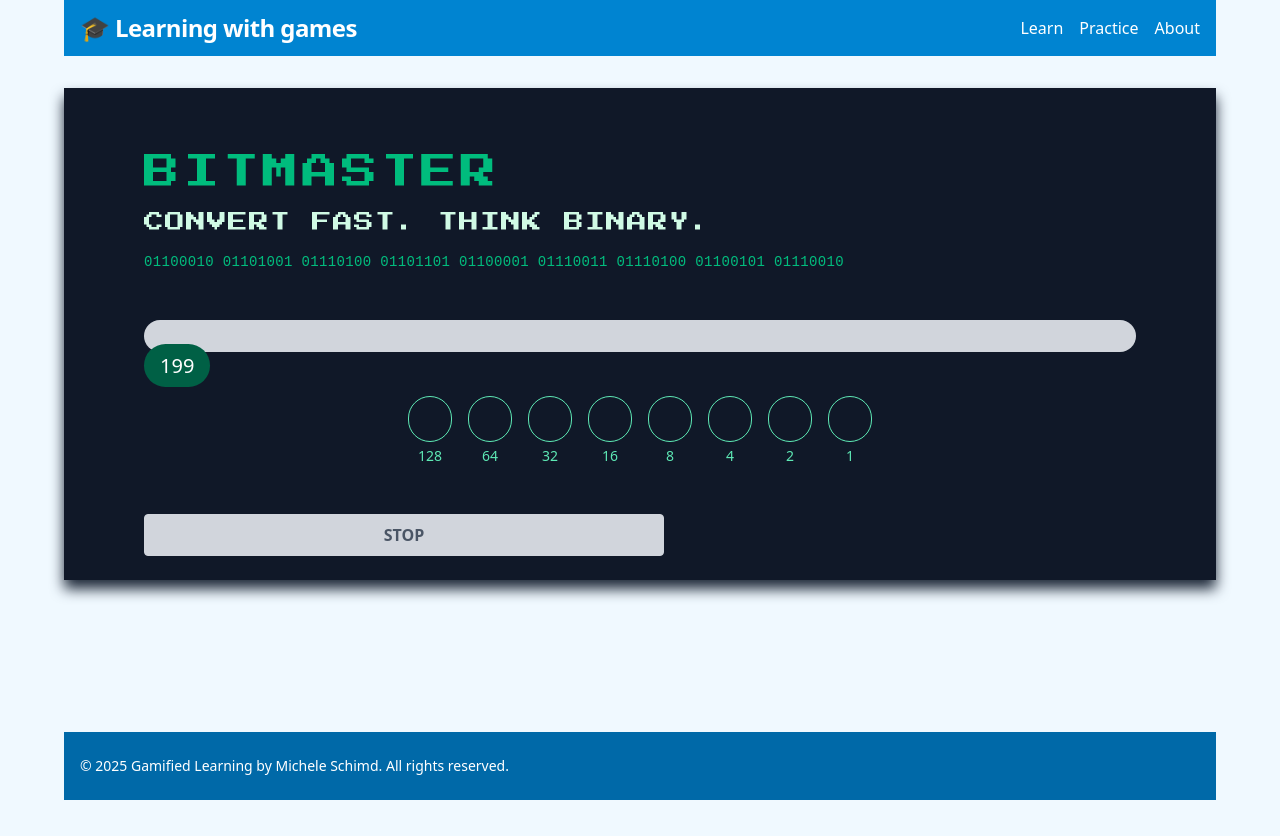
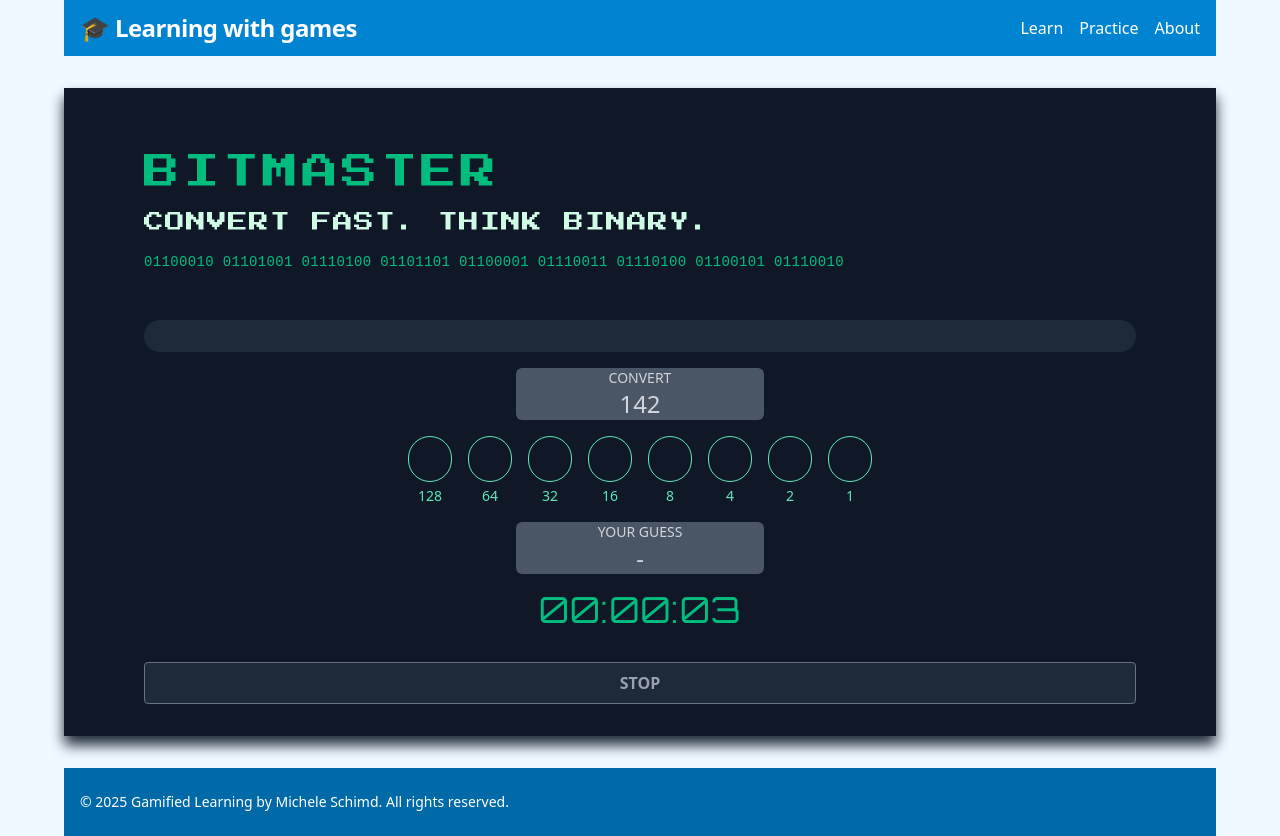
Before and after one commit to ProfSchimd/gamified-learning, a Next.js app in the folder gamified-learning/: page /games/bit-master in a window 1280 px wide. Both pictures are taken after a click on the button "GO!". Before the commit the page ends 800 px from the top, so only its background shows below. Built offline with nearby package versions, Linux system fonts and the light colour scheme.

Commit message:
Added more functionality to BitMaster.
BitMaster now shows elapsed time and the history of played games at the
end of every game (still in-progress).

Improved the visualization of number to convert and current guess.

```diff
--- a/gamified-learning/src/app/games/bit-master/page.jsx
+++ b/gamified-learning/src/app/games/bit-master/page.jsx
@@ -7,11 +7,15 @@ import BitMasterLogo from "./title";
 import { Levels, DifficultySelector } from "@/components/levels";
 import Progress from "@/components/progress";
 
+const STYLES = {
+    neutralColorButtonFull: "w-full my-4 px-4 py-2 border border-gray-500 rounded font-semibold bg-gray-800 text-gray-400 hover:bg-gray-700",
+};
+
 export default function BitMaster() {
     return (
         <div className="px-20 py-4 bg-gray-900 drop-shadow-xl drop-shadow-gray-800" >
             <BitMasterLogo />
-            <BitMasterUI></BitMasterUI>
+            <BitMasterUI />
         </div>
     );
 }
@@ -24,16 +28,25 @@ const GameStatus = Object.freeze({
 });
 
 
-
 function BitMasterUI() {
     const [gameState, setGameState] = useState(GameStatus.INITIAL);
     const [level, setLevel] = useState(Levels.EASY);
+    const [games, setGames] = useState([]);
+
+    const initGame = function () {
+        setGameState(GameStatus.INITIAL);
+    }
 
     const startGame = function () {
         setGameState(GameStatus.RUNNING);
     };
 
-    const stopGame = function () {
+    const stopGame = function (completed, game, time) {
+        setGames([...games, {
+            completed: completed,
+            game: game,
+            time: time,
+        }]);
         setGameState(GameStatus.FINISHED);
     }
 
@@ -41,7 +54,8 @@ function BitMasterUI() {
         setLevel(level);
     }
 
-    return (<div>
+    return (
+        <div>
             {gameState === GameStatus.INITIAL && (
                 <BitMasterInitialUI
                     level={level}
@@ -53,19 +67,17 @@ function BitMasterUI() {
                 <BitMasterRunningUI
                     level={level}
                     onStop={stopGame}
-                onEnd={stopGame}>
-            </BitMasterRunningUI>
+                />
             )}
-        {gameState === GameStatus.PAUSE && "Pause"}
-        {/* At the moment this is the same as INITIAL. Later will contain info about last game */}
             {gameState === GameStatus.FINISHED && (
-            <BitMasterInitialUI
-                level={level}
-                onDifficultySelect={difficultyChange}
-                onGo={startGame}>
-            </BitMasterInitialUI>
+                <BitMasterFinishedUI
+                    elapsed={(games) ? games.at(-1).time : undefined}
+                    onRestart={initGame}
+                    games={games}
+                />
             )}
-    </div>);
+        </div>
+    );
 }
 
 
@@ -74,7 +86,7 @@ function BitMasterInitialUI({ level, onDifficultySelect, onGo }) {
     return (
         <div>
             <DifficultySelector difficulty={level} onDifficultyChange={onDifficultySelect}></DifficultySelector>
-            <button className="w-full my-4 px-4 py-2 border border-gray-500 rounded font-semibold bg-gray-800 text-gray-400 hover:bg-gray-700" onClick={() => onGo()} >GO!</button>
+            <button className={STYLES.neutralColorButtonFull} onClick={() => onGo()} >GO!</button>
         </div>
     );
 }
@@ -83,6 +95,7 @@ function BitMasterRunningUI({ level, showGuess = true, onStop }) {
     const [theNumber, setTheNumber] = useState(null);
     const [currentGuess, setCurrentGuess] = useState(undefined);
     const [completedGuess, setCompletedGuess] = useState([]);
+    const [elapsedTime, setElapsedTime] = useState(0);
     const gamesToComplete = 2;
 
     let digits = 8;
@@ -102,50 +115,91 @@ function BitMasterRunningUI({ level, showGuess = true, onStop }) {
         default:
             break;
     }
-    const min = digits * 6 + 1;
-    const max = (2 ** digits) - 1;
+
 
     useEffect(() => {
-        const random = Math.floor(Math.random() * (max - min + 1)) + min;
-        setTheNumber(random);
+        setTheNumber(randomNumber(digits));
     }, []);
 
-    const handleNewGuess = function (v) {
-        setCurrentGuess(v);
-        if (v === theNumber) {
-            completedGuess.push(currentGuess);
-            if (completedGuess.length < gamesToComplete) {
-                const random = Math.floor(Math.random() * (max - min + 1)) + min;
-                setTheNumber(random);
-            } else {
-                onStop();
+    useEffect(() => {
+        if (completedGuess.length === gamesToComplete) {
+            onStop(true, completedGuess, elapsedTime);
         }
+    }, [completedGuess, onStop]);
+
+    const handleNewGuess = (guess) => {
+        setCurrentGuess(guess);
+        if (guess !== theNumber) {
+            return;
         }
+        setCompletedGuess([...completedGuess, currentGuess]);
+        setTheNumber(randomNumber(digits));
+
     }
 
     return (
-        <div className="text-emerald-300">
-            <Progress percentage={100*completedGuess.length / gamesToComplete} bg_fill_color="bg-emerald-700" />
+        <div className="flex-col text-emerald-300">
+            <div className="flex">
+                <Progress
+                    percentage={100 * completedGuess.length / gamesToComplete}
+                    bg_color="bg-gray-800"
+                    bg_fill_color="bg-emerald-700"
+                />
+            </div>
+            <div className="w-1/4 mt-4 text-center text-gray-300 rounded-md bg-gray-600 mx-auto flex flex-col">
+                <span className="font-thin text-sm" >CONVERT</span>
+                <span className="text-2xl">{theNumber}</span>
+            </div>
+
             <div>
-                <span className="mr-2 py-2 px-4 text-white text-xl rounded-full bg-emerald-800">{theNumber}</span>
-
-            </div>
                 <BinaryNumber
                     digits={digits}
                     onValueChange={handleNewGuess}
                 />
-
-            {showGuess && currentGuess ? <span className={`ml-2 py-2 px-4 text-xl rounded-full text-white ${currentGuess === theNumber ? "bg-green-600" : "bg-red-800"}`}>{currentGuess}</span> : ""}
-            <br />
-            {/* <Timer legend=""></Timer> */}
+            </div>
+            {showGuess ?
+                <div className={`w-1/4 mb-4 text-center text-gray-300 rounded-md bg-gray-600 mx-auto flex flex-col`}>
+                    <span className="font-thin text-sm" >YOUR GUESS</span>
+                    <span className="text-2xl">{showGuess && currentGuess ? currentGuess : "-"}</span>
+                </div>
+                : ""}
+            <Timer
+                legend=""
+                className="text-4xl text-center text-emerald-500 mb-4"
+                onElapsedChange={(t) => setElapsedTime(t)}
+            />
             <button
-                className="w-130 my-2 px-4 py-2 border border-gray-300 rounded font-semibold bg-gray-300 text-gray-600 dark:bg-gray-800 dark:text-gray-300 hover:bg-gray-500" onClick={onStop}
+                className={STYLES.neutralColorButtonFull}
+                onClick={() => onStop(false, completedGuess, elapsedTime)}
             >
                 STOP
             </button>
-            <ul>
-                {completedGuess.map((g) => { <li>g.value</li> })}
-            </ul>
         </div>
     );
 }
+
+export function BitMasterFinishedUI({ elapsed, onRestart, games }) {
+    return (
+        <div className="text-emerald-500">
+            {games ? `Ended in ${(elapsed / 1000).toFixed(2)} seconds!` : ""}
+            <button
+                className={STYLES.neutralColorButtonFull} onClick={onRestart}
+            >
+                RESTART
+            </button>
+            <ul>
+                {games.map((g, i) => (
+                    <li key={i}>Game #{i + 1} in {(g.time / 1000).toFixed(2)} seconds!</li>
+                ))}
+            </ul>
+        </div>
+    )
+}
+
+function randomNumber(digits) {
+    // with many bits, don't use low numbers
+    const min = digits > 6 ? digits * 6 + 1 : 0;
+    const max = (2 ** digits) - 1;
+    return Math.floor(Math.random() * (max - min + 1)) + min;
+    // return 1;
+}
--- a/gamified-learning/src/components/binary.jsx
+++ b/gamified-learning/src/components/binary.jsx
@@ -60,6 +60,10 @@ export function BinaryInput({ value, index, onBitChanged, className, inputRef })
     }
   };
 
+  const handleFocus = (e) => {
+    e.target.select();
+  };
+
   return (
     <input
       type="text"
@@ -67,6 +71,7 @@ export function BinaryInput({ value, index, onBitChanged, className, inputRef })
       onChange={handleChange}
       ref={inputRef}
       className={`flex-1 text-inherit gap-1 ${className}`}
+      onFocus={handleFocus}
     />
   );
 }
--- a/gamified-learning/src/components/clock.jsx
+++ b/gamified-learning/src/components/clock.jsx
@@ -28,14 +28,20 @@ export function Clock() {
     );
 }
 
-export function Timer({ legend = "Elapsed" }) {
+export function Timer({
+        legend = "Elapsed",
+        className="text-center",
+        onElapsedChange = () => {}
+    }) {
     const [timer, setTimer] = useState({ elapsed: 0, running: true, start: Date.now() });
     const intervalRef = useRef(null);
 
     useEffect(() => {
         if (!timer.running) return;
         intervalRef.current = setInterval(() => {
-            setTimer({...timer, elapsed: (Date.now() - timer.start)});
+            const elapsed = Date.now() - timer.start;
+            setTimer({...timer, elapsed: elapsed});
+            onElapsedChange(elapsed);
         }, 250);
 
         return () => {
@@ -47,9 +53,9 @@ export function Timer({ legend = "Elapsed" }) {
     }, [timer.running]);
 
     return (
-        <div className="dark:bg-sky-800 bg-sky-200  p-2 text-center">
+        <div className={`${className}`}>
             {legend ? <h1 className="text-2xl font-semibold mb-2">{legend}</h1> : ""}
-            <p suppressHydrationWarning={true} className={`text-4xl tracking-wide ${orbitron.className}`} >{formatTime((timer.elapsed /1000).toFixed(0) )}</p>
+            <p suppressHydrationWarning={true} className={`tracking-wide ${orbitron.className}`} >{formatTime((timer.elapsed /1000).toFixed(0) )}</p>
         </div>
     );
 
--- a/gamified-learning/src/components/levels.jsx
+++ b/gamified-learning/src/components/levels.jsx
@@ -6,21 +6,22 @@ export const Levels = Object.freeze({
 });
 
 
-export function DifficultySelector({ difficulty, onDifficultyChange }) {
+export function DifficultySelector({ difficulty, onDifficultyChange, scaleOnHover = true }) {
     const getButtonClass = (level) => {
-        const base = "px-4 py-2 border border-gray-500 rounded font-semibold";
+        const scaling = scaleOnHover ? "hover:scale-105 transition-transform"  : "";
+        const base = `px-4 py-2 border border-gray-500 rounded font-semibold ${scaling}`;
         const inactive = "bg-gray-800 text-gray-400 hover:bg-gray-700";
 
         if (level === difficulty) {
             switch (level) {
                 case Levels.EASY:
-                    return `${base} bg-green-700 text-green-200 border-green-400 shadow-lg shadow-green-400/50 `;
+                    return `${base} bg-green-700 text-green-200 border-green-400 shadow-lg shadow-green-400/50`;
                 case Levels.MEDIUM:
-                    return `${base} bg-orange-700 text-orange-200 border-orange-400 shadow-lg shadow-orange-400/50 `;
+                    return `${base} bg-orange-700 text-orange-200 border-orange-400 shadow-lg shadow-orange-400/50`;
                 case Levels.HARD:
-                    return `${base} bg-red-700 text-red-200 border-red-400 shadow-lg shadow-red-400/50 `;
+                    return `${base} bg-red-700 text-red-200 border-red-400 shadow-lg shadow-red-400/50`;
                 case Levels.INSANE:
-                    return `${base} bg-gradient-to-r text-red-100 from-yellow-400 via-orange-500 to-red-600 shadow-lg shadow-red-500/50 hover:scale-105 transition-transform`
+                    return `${base} bg-gradient-to-r text-red-100 from-yellow-400 via-orange-500 to-red-600 shadow-lg shadow-red-500/50`
                 default:
                     return base;
             }
```
Lines whose indentation alone changed are shown as unchanged.
